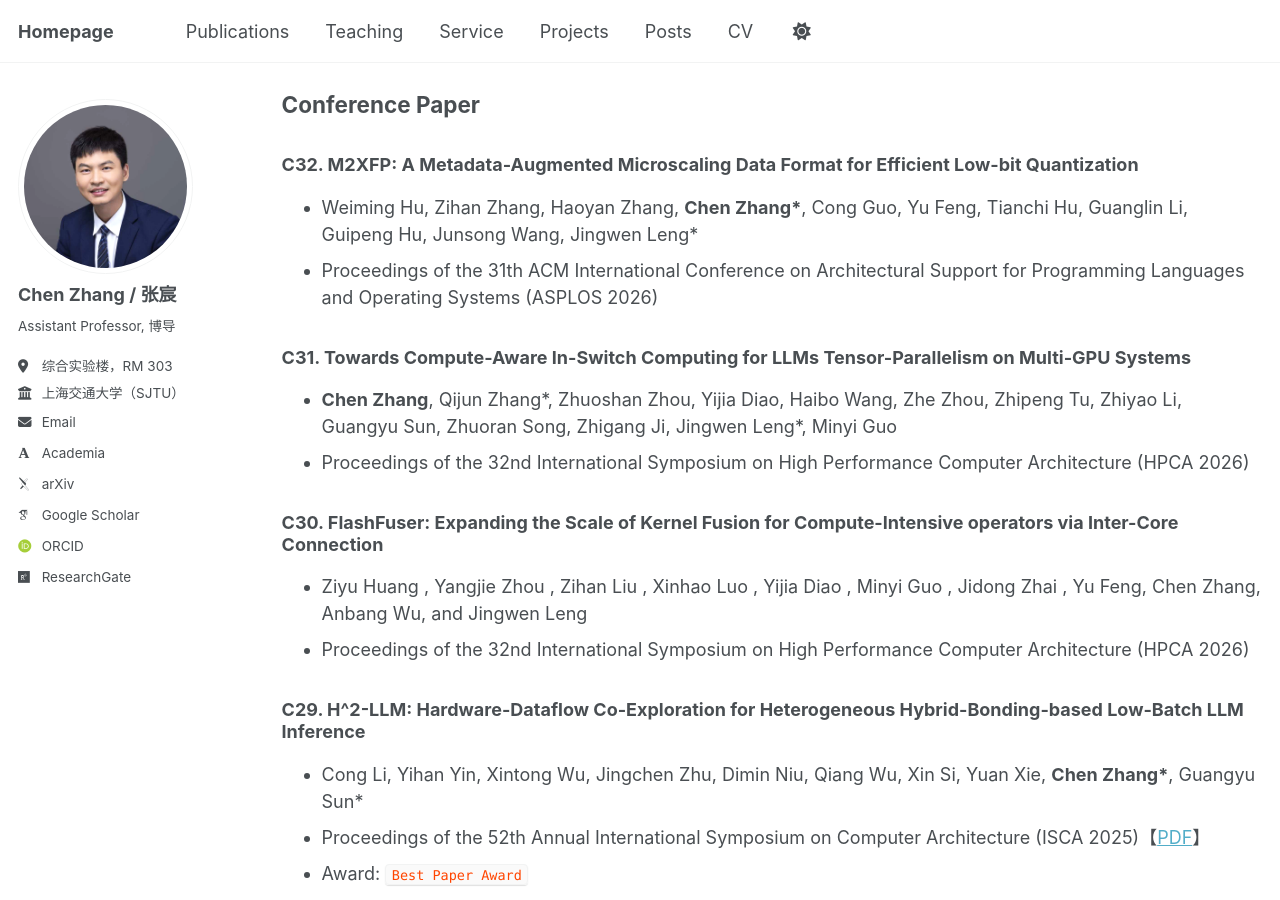
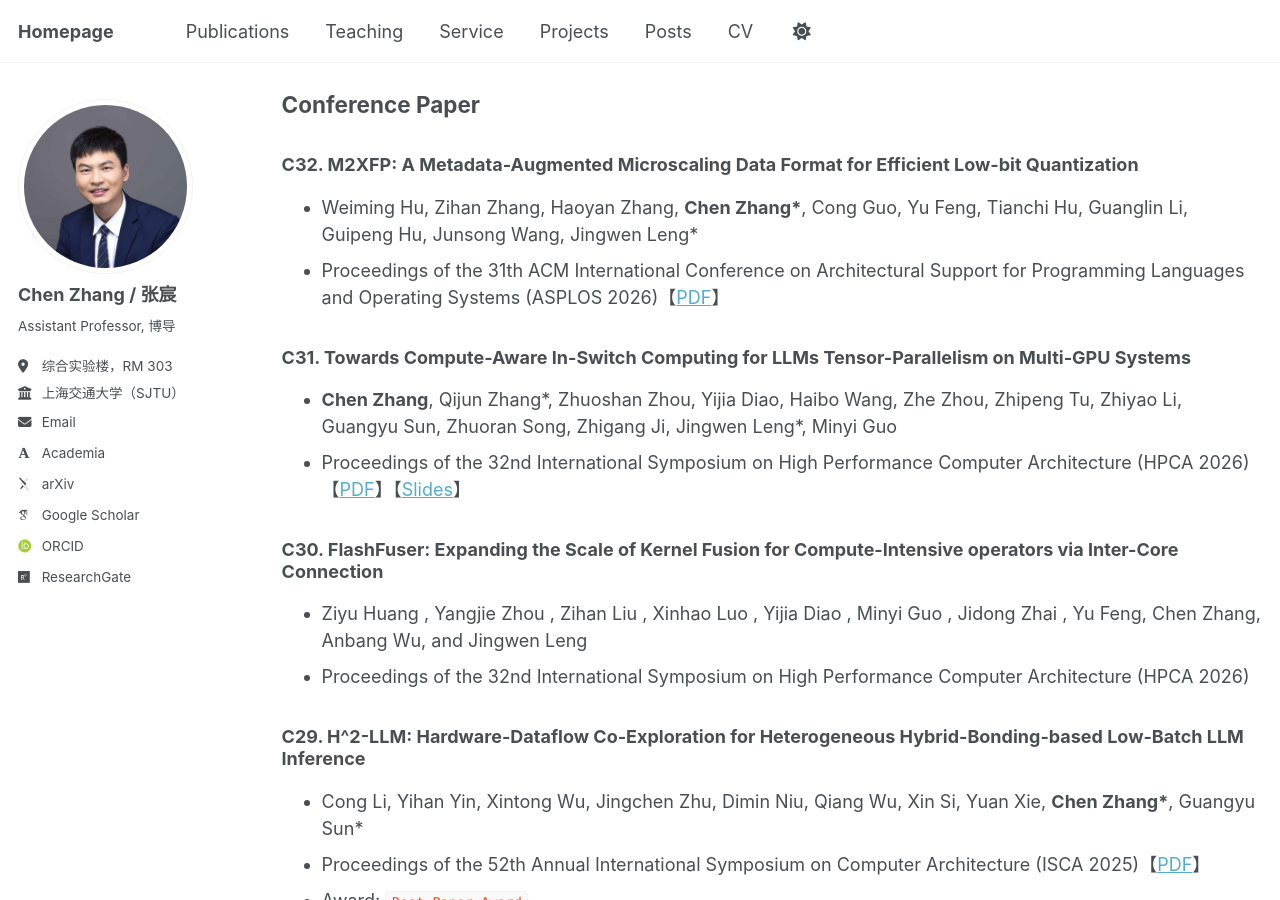
Before and after one commit to chenzhangsjtu/chenzhangsjtu.github.io, a Jekyll site: the page built from _pages/publications.md, in a window 1280 px wide and 900 px high, scrolled down 1098 px. Built offline with Jekyll 4.4.1, drawn with Linux system fonts in a browser that asks for light colours; some web fonts are replaced.

Commit message:
update paper

```diff
--- a/_pages/publications.md
+++ b/_pages/publications.md
@@ -37,12 +37,12 @@ author_profile: true
 
 ### C32. M2XFP: A Metadata-Augmented Microscaling Data Format for Efficient Low-bit Quantization
 * Weiming Hu, Zihan Zhang, Haoyan Zhang, **Chen Zhang\***, Cong Guo, Yu Feng, Tianchi Hu, Guanglin Li, Guipeng Hu, Junsong Wang, Jingwen Leng\*
-* Proceedings of the 31th ACM International Conference on Architectural Support for Programming Languages and Operating Systems (ASPLOS 2026)
+* Proceedings of the 31th ACM International Conference on Architectural Support for Programming Languages and Operating Systems (ASPLOS 2026)【[PDF](https://chenzhangsjtu.github.io//files/2026-ASPLOS-M2XFP.pdf)】
 
 
 ### C31. Towards Compute-Aware In-Switch Computing for LLMs Tensor-Parallelism on Multi-GPU Systems
 * **Chen Zhang**, Qijun Zhang\*, Zhuoshan Zhou, Yijia Diao, Haibo Wang, Zhe Zhou, Zhipeng Tu, Zhiyao Li, Guangyu Sun, Zhuoran Song, Zhigang Ji, Jingwen Leng\*, Minyi Guo
-* Proceedings of the 32nd International Symposium on High Performance Computer Architecture (HPCA 2026)
+* Proceedings of the 32nd International Symposium on High Performance Computer Architecture (HPCA 2026)【[PDF](https://chenzhangsjtu.github.io//files/2026-HPCA-CAIS.pdf)】【[Slides](https://chenzhangsjtu.github.io//files/slides/CAIS-final.pdf)】
 
 ### C30. FlashFuser: Expanding the Scale of Kernel Fusion for Compute-Intensive operators via Inter-Core Connection
 * Ziyu Huang , Yangjie Zhou , Zihan Liu , Xinhao Luo , Yijia Diao , Minyi Guo , Jidong Zhai , Yu Feng, Chen Zhang, Anbang Wu, and Jingwen Leng
```
Also changed, not shown: 6 other files.
